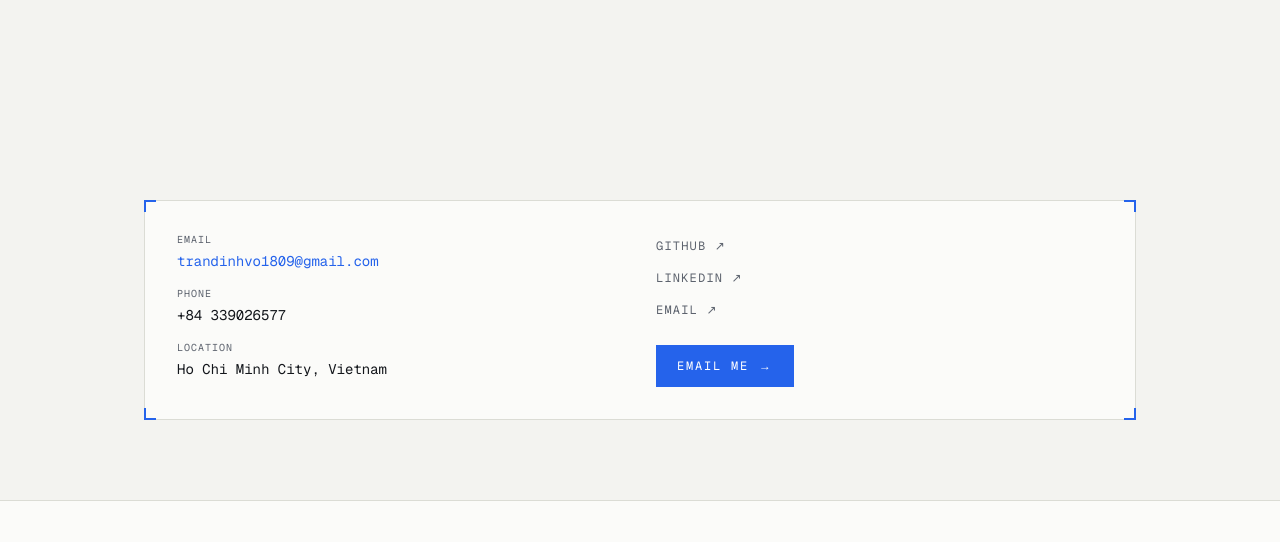
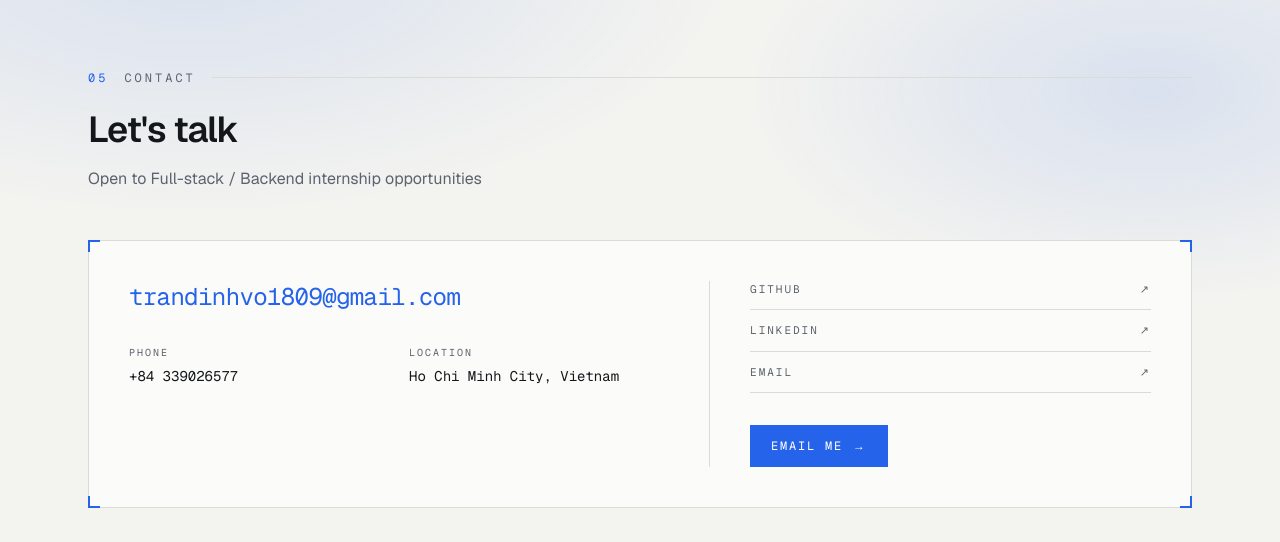
Before and after one commit to TranDinhVo/Portfolio, a Next.js app: page / in a window 1280 px wide. Shown: the part 5624-6166 px from the top of the page. Built offline with nearby package versions, Linux system fonts and the light colour scheme; no server answers.

Commit message:
refactor(sections): rebuild Contact as a single panel

```diff
--- a/src/components/sections/Contact.tsx
+++ b/src/components/sections/Contact.tsx
@@ -1,12 +1,15 @@
 import { Button } from "@/components/ui/Button";
+import { Container } from "@/components/ui/Container";
 import { Frame } from "@/components/ui/Frame";
 import { SectionTitle } from "@/components/ui/SectionTitle";
 import { profile } from "@/data";
 
 export function Contact() {
   return (
-    <section id="contact">
-      <div className="mx-auto max-w-5xl px-4 py-16 sm:py-20">
+    <section id="contact" className="relative overflow-hidden">
+      <div aria-hidden className="hero-glow pointer-events-none absolute inset-0" />
+
+      <Container className="relative py-20 sm:py-28">
         <SectionTitle
           index="05"
           label="Contact"
@@ -14,23 +17,22 @@ export function Contact() {
           description={profile.availability}
         />
 
-        <Frame className="mt-10 p-6 sm:p-8">
-          <div className="grid gap-8 sm:grid-cols-2">
-            <dl className="space-y-4 font-mono text-sm">
+        <Frame className="reveal mt-12 p-8 sm:p-10">
+          <div className="grid gap-10 lg:grid-cols-[1.1fr_0.9fr]">
             <div>
-                <dt className="text-[10px] uppercase tracking-widest text-muted">Email</dt>
-                <dd className="mt-1">
               <a
                 href={`mailto:${profile.email}`}
-                    className="text-accent transition-opacity hover:opacity-70"
+                className="font-mono text-xl tracking-tight text-accent transition-opacity hover:opacity-70 sm:text-2xl"
               >
                 {profile.email}
               </a>
-                </dd>
-              </div>
+
+              <dl className="mt-8 grid gap-5 sm:grid-cols-2">
                 <div>
-                <dt className="text-[10px] uppercase tracking-widest text-muted">Phone</dt>
-                <dd className="mt-1">
+                  <dt className="font-mono text-[10px] uppercase tracking-[0.2em] text-muted">
+                    Phone
+                  </dt>
+                  <dd className="tnum mt-1.5 font-mono text-sm">
                     <a
                       href={`tel:${profile.phone.replace(/\s/g, "")}`}
                       className="transition-colors hover:text-accent"
@@ -40,22 +42,28 @@ export function Contact() {
                   </dd>
                 </div>
                 <div>
-                <dt className="text-[10px] uppercase tracking-widest text-muted">Location</dt>
-                <dd className="mt-1">{profile.location}</dd>
+                  <dt className="font-mono text-[10px] uppercase tracking-[0.2em] text-muted">
+                    Location
+                  </dt>
+                  <dd className="mt-1.5 font-mono text-sm">{profile.location}</dd>
                 </div>
               </dl>
+            </div>
 
-            <div className="flex flex-col justify-between gap-6">
-              <ul className="space-y-2">
+            <div className="flex flex-col justify-between gap-8 border-line lg:border-l lg:pl-10">
+              <ul className="space-y-3">
                 {profile.links.map((link) => (
                   <li key={link.label}>
                     <a
                       href={link.href}
                       target={link.href.startsWith("http") ? "_blank" : undefined}
                       rel={link.href.startsWith("http") ? "noreferrer" : undefined}
-                      className="font-mono text-xs uppercase tracking-widest text-muted transition-colors hover:text-accent"
+                      className="group flex items-center justify-between border-b border-line pb-3 font-mono text-[11px] uppercase tracking-[0.18em] text-muted transition-colors hover:text-accent"
                     >
-                      {link.label} ↗
+                      {link.label}
+                      <span aria-hidden className="transition-transform group-hover:translate-x-1">
+                        ↗
+                      </span>
                     </a>
                   </li>
                 ))}
@@ -72,7 +80,7 @@ export function Contact() {
             </div>
           </div>
         </Frame>
-      </div>
+      </Container>
     </section>
   );
 }
```
Lines whose indentation alone changed are shown as unchanged.
